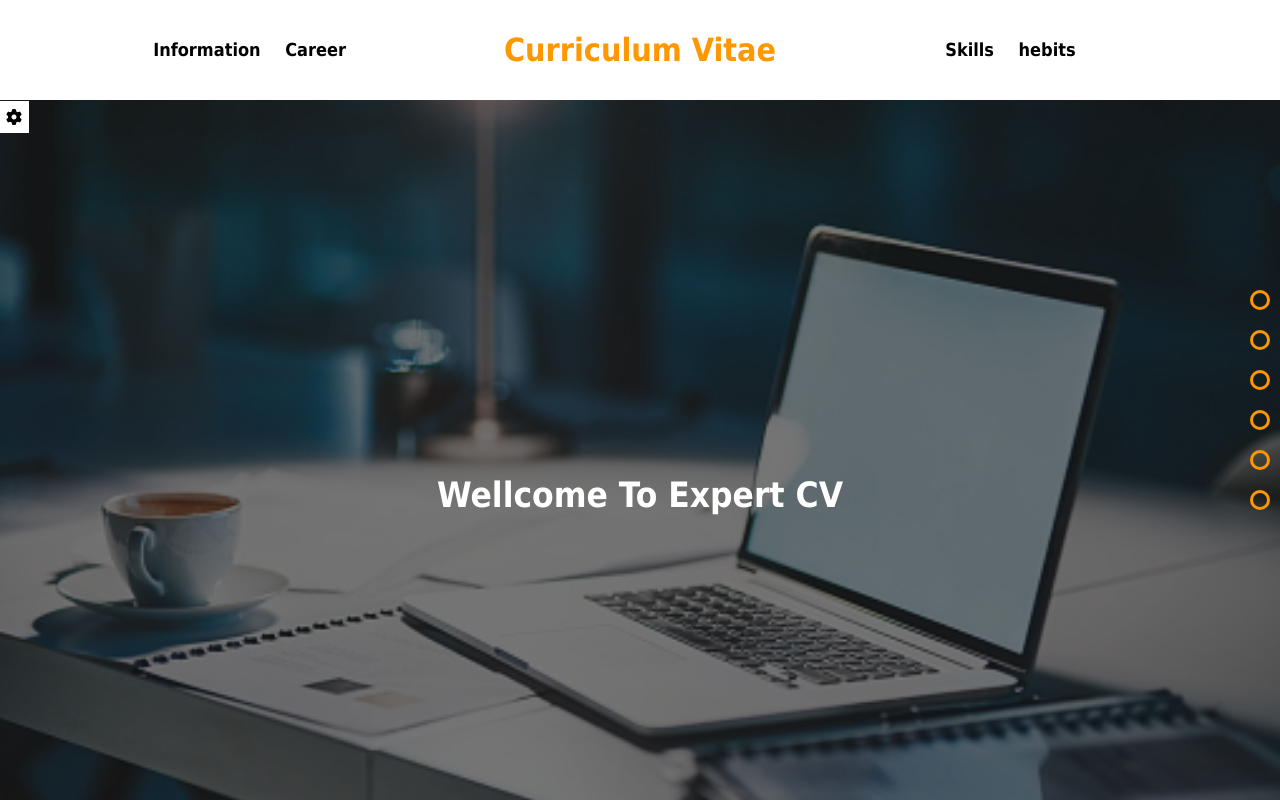
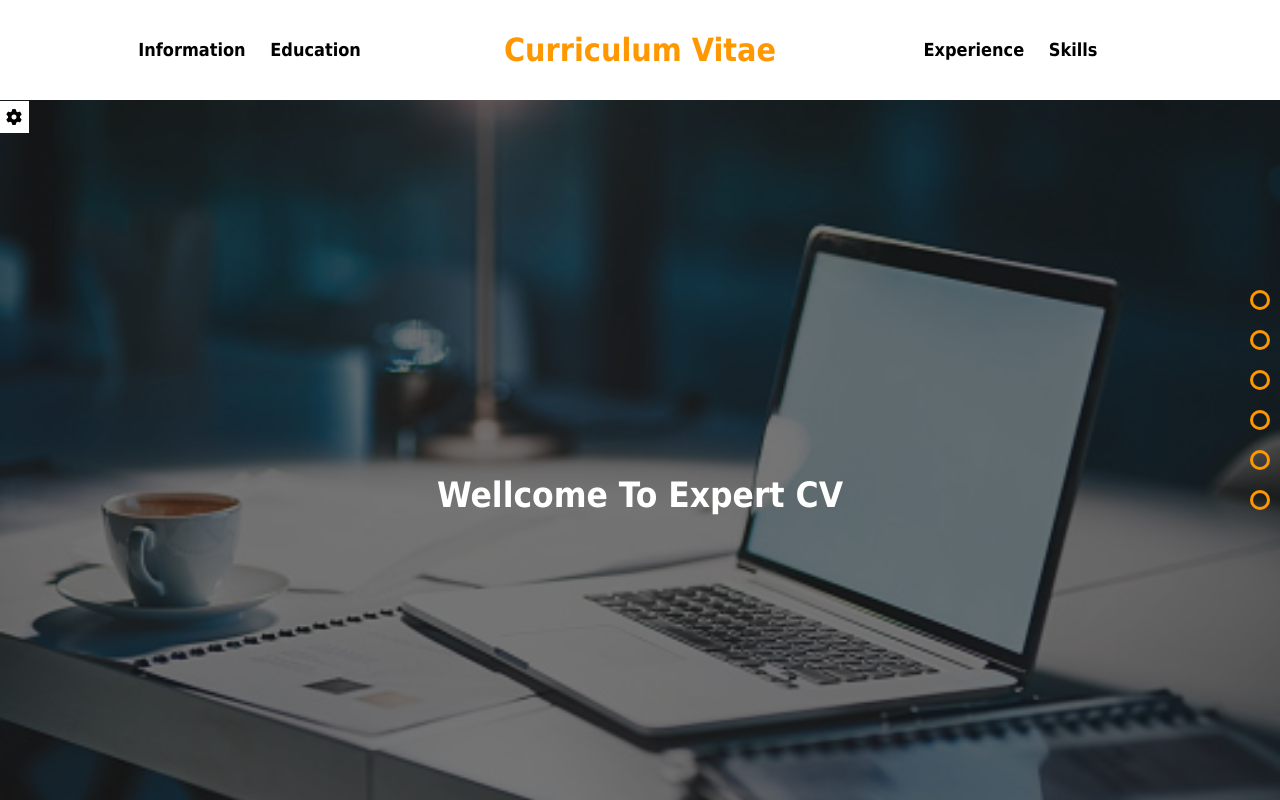
Before and after one commit to O2sa/CV-Website, a plain HTML site: page index.html in a window 1280 px wide. Shown: the top 800 px of the page. Drawn offline with Linux system fonts and the light colour scheme.

Commit message:
fix a bug

```diff
--- a/index.html
+++ b/index.html
@@ -22,15 +22,15 @@
     <div class="container">
       <div class="header-content">
         <ul class="text left">
-          <li>Information</li>
-          <li>Career</li>
+          <li><span data-section=".info">Information</span></li>
+          <li><span data-section=".education">Education</span></li>
         </ul>
         <div class="logo">
           <h1>Curriculum Vitae</h1>
         </div>
         <ul class="text right">
-          <li>Skills</li>
-          <li>hebits</li>
+          <li><span data-section=".experience">Experience</span></li>
+          <li><span data-section=".skills">Skills</span></li>
         </ul>
       </div>
     </div>
@@ -429,8 +429,8 @@ programming and operating systems.
     <div class="bullet" data-section=".timeline">
       <div class="my-tooltip">Timeline</div>
     </div>
-    <div class="bullet" data-section=".habits">
-      <div class="my-tooltip">Timeline</div>
+    <div class="bullet" data-section=".skills">
+      <div class="my-tooltip">Skills</div>
     </div>
     <div class="bullet" data-section=".contact">
       <div class="my-tooltip">Contact</div>
--- a/js/main.js
+++ b/js/main.js
@@ -184,7 +184,7 @@ let allBullets = document.querySelectorAll(".nav-bullets .bullet");
 moveSection(allBullets);
 
 // Animate header links
-let allLinks = document.querySelectorAll(".header-area .links span");
+let allLinks = document.querySelectorAll(".header-content .text li  span");
 moveSection(allLinks);
 
 // function move to any section
```
